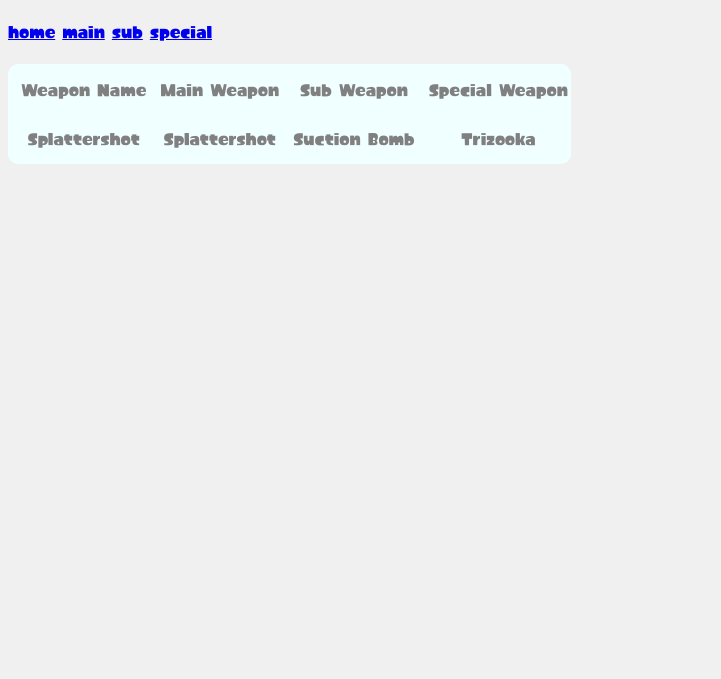
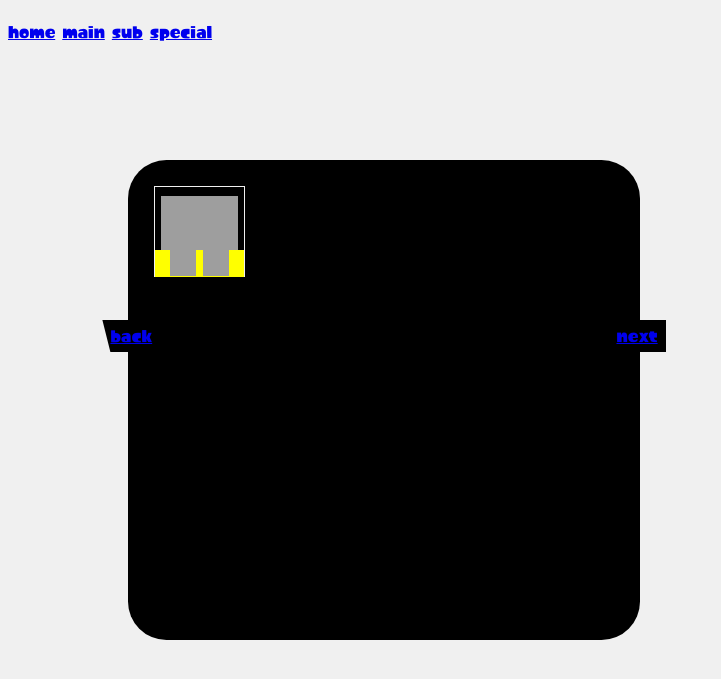
Before and after one commit to chchnyanko/2024-dtp-task, a Flask app: template templates/all.html in a window 1280 px wide. Shown: the top 679 px of the page, without its empty margins (0-721 px from the left). Run offline with Flask 3, Linux system fonts and the light colour scheme; the template is opened without the code that fills it: most values are stand-ins (such as "Sample title", 1, 10 or a date in 2020); grey boxes are pictures that could not be loaded.

Commit message:
made some of the images work with the actual data

```diff
--- a/Static/style.css
+++ b/Static/style.css
@@ -30,7 +30,7 @@
     text-indent: 10px;
     padding: 50px;
 }
-.all {
+.all_link {
     background-color: azure;
     border-radius: 10px;
     height: 100px;
@@ -58,29 +58,29 @@
 body {
     background-color: #f0f0f0;
 }
-.main {
-    border-radius: 10%;
+.all {
+    border-radius: 3vw;
     background-color: black;
     position: fixed;
     left: 10vw;
     top: 20vh;
     width: 40vw;
-    height: 40vh;
+    height: 60vh;
 }
-.main_grid {
+.all_grid {
     display: grid;
     grid-template-columns: 1fr 1fr 1fr 1fr;
     padding: 2vw;
     row-gap: 1vw;
     column-gap: 1vw;
 }
-.main_weapon {
+.all_weapon {
     text-align: center;
     border: 1px solid #f0f0f0;
     width: 7vw;
     height: 7vw;
 }
-.main_weapon_background {
+.all_weapon_background {
     position: relative;
     border-radius: 10px;
     background-color: white;
--- a/app.py
+++ b/app.py
@@ -24,17 +24,17 @@
     return render_template("home.html")
 
 
-@app.route("/all")
-def all():
-    return render_template("all.html")
+@app.route("/main")
+def main():
+    return render_template("main.html")
 
 
-@app.route("/main/<int:page>")
-def main(page):
-    main_amount = 12
-    offset = (page-1)*main_amount
-    weapon = connect_database("SELECT * FROM MainWeapon LIMIT ? OFFSET ?;", (main_amount, offset))
-    return render_template("main.html", weapon=weapon, page=page)
+@app.route("/all/<int:page>")
+def all(page):
+    weapon_amount = 12
+    offset = (page-1)*weapon_amount
+    weapon = connect_database("SELECT * FROM Weapons LIMIT ? OFFSET ?;", (weapon_amount, offset))
+    return render_template("all.html", weapon=weapon, page=page)
 
 
 @app.route("/main")
--- a/templates/all.html
+++ b/templates/all.html
@@ -1,17 +1,19 @@
 {% extends "layout.html" %}
 {% block content %}
-<table class="all">
-    <tr>
-        <th>Weapon Name</th>
-        <th>Main Weapon</th>
-        <th>Sub Weapon</th>
-        <th>Special Weapon</th>
-    </tr>
-    <tr>
-        <td>Splattershot</td>
-        <td>Splattershot</td>
-        <td>Suction Bomb</td>
-        <td>Trizooka</td>
-    </tr>
-</table>
+<div class="all">
+    <div class="all_grid">
+
+
+        {% for weapon in weapon %}
+        <div class="all_weapon">
+            <img src="/static/main_weapon/{{weapon[1]}}.png" alt="{{weapon[1]}}" class="main_image">
+            <div class="yellow_banner"></div>
+            <img src="/static/sub_weapon/{{weapon[3]}}.png" alt="{{weapon[3]}}" class="sub_image">
+            <img src="/static/special_weapon/{{weapon[4]}}.png" alt="{{weapon[4]}}" class="special_image">
+        </div>
+        {% endfor %}
+    </div>
+    <div class="back_button"><a href="/all/{{page-1}}">back</a></div>
+    <div class="next_button"><a href="/all/{{page+1}}">next</a></div>
+</div>
 {% endblock %}
--- a/templates/home.html
+++ b/templates/home.html
@@ -9,12 +9,12 @@
         <p>Description of page</p>
     </div>
     <div class="links">
-        <div class="all">
-            <p><a href="/all">View all weapons and kits</a></p>
+        <div class="all_link">
+            <p><a href="/all/1">View all weapons and kits</a></p>
         </div>
         <div class="weapon_types">
             <div class="link">
-                <p><a href="/main/1">Main weapons</a></p>
+                <p><a href="/main">Main weapons</a></p>
             </div>
             <div class="link">
                 <p><a href="/type">Main weapons by type</a></p>
```
Also changed, not shown: templates/main.html (+14 -18 lines), Static/special_weapon/16.png (renamed from Static/special_weapon/trizooka.png), Static/sub_weapon/12.png (renamed from Static/sub_weapon/suction bomb.png), splatoon3.db.
